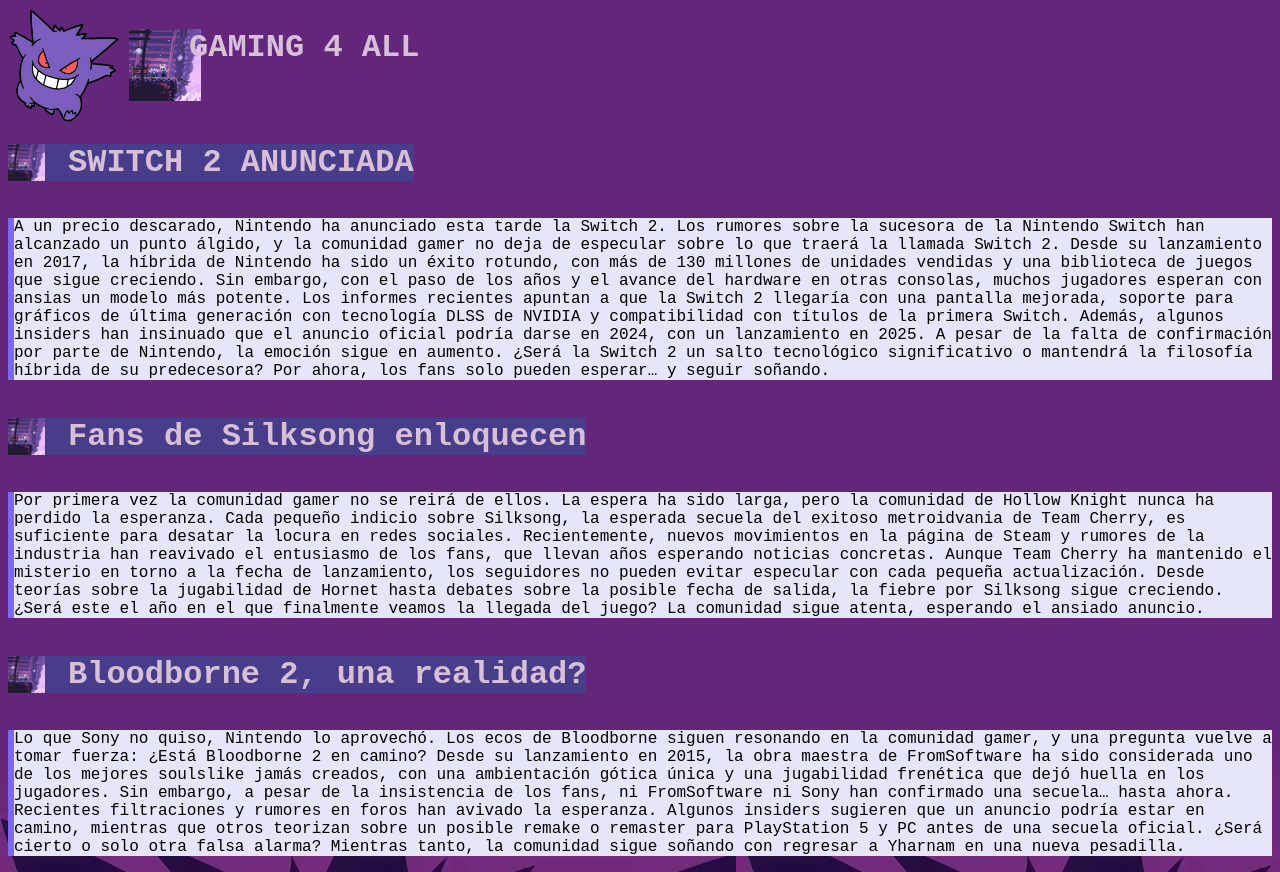
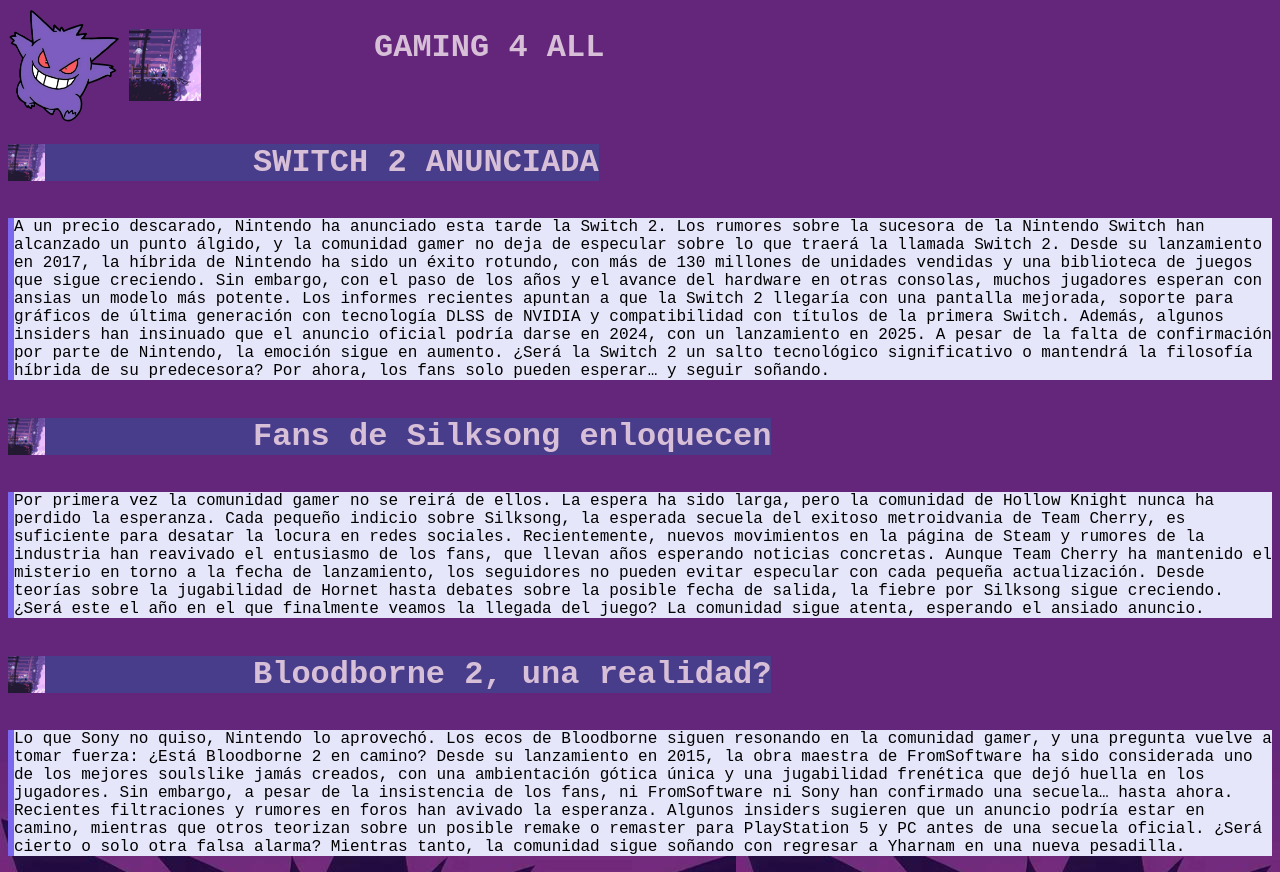
Before and after one commit to Sergioeb93/web, a plain HTML site: page index.html in a window 1280 px wide. Drawn offline with Linux system fonts and the light colour scheme.

Commit message:
Update index.html

```diff
--- a/index.html
+++ b/index.html
@@ -22,7 +22,7 @@
     background-size: contain;
     background-repeat: no-repeat;
     background-position: left center;
-    padding-left: 60px;
+    padding-left: 245px;
     display: inline-block;
     color: #D8BFD8
   }
```
